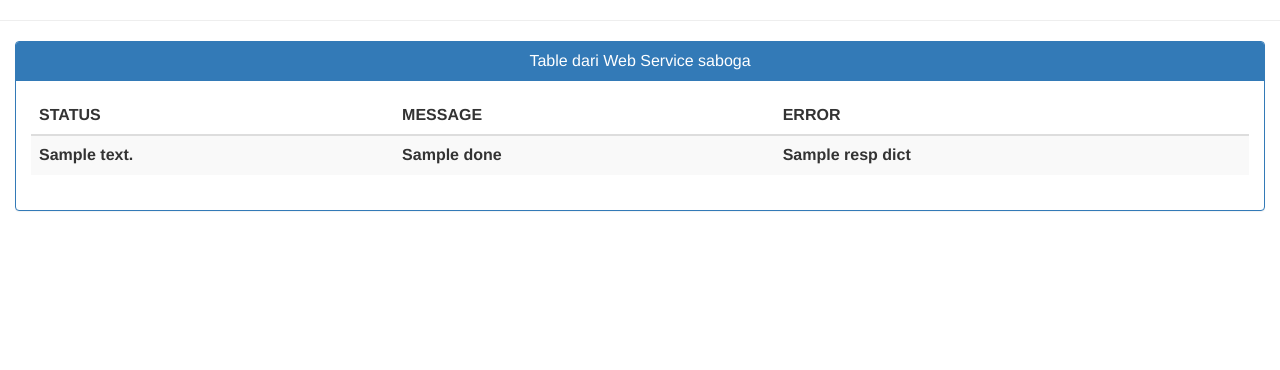
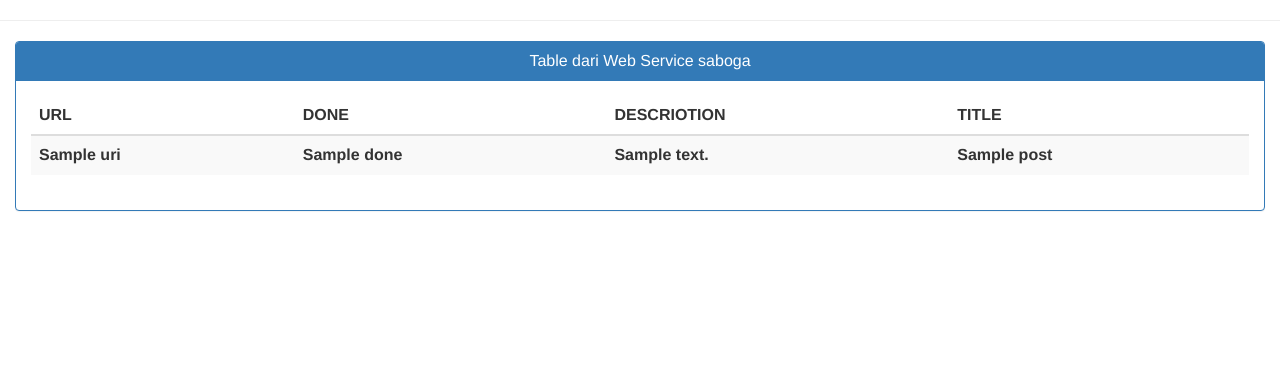
Before and after one commit to irfansuendi/Python, a Flask app: template microblog/app/templates/index.html in a window 1280 px wide. Shown: the part 50-420 px from the top of the page. Run offline with Flask 2, Linux system fonts and the light colour scheme; the template is opened without the code that fills it: most values are stand-ins (such as "Sample title", 1, 10 or a date in 2020).

Commit message:
comit 29112016

```diff
--- a/microblog/app/templates/FormInputPenjualan.html
+++ b/microblog/app/templates/FormInputPenjualan.html
@@ -5,7 +5,7 @@
 	      <h3 class="panel-title">Input Penjualan</h3>
 	    </div>
 	    <div class="panel-body">
-			<form class="navbar-form navbar-Left">
+			<form class="navbar-form navbar-Left" >
 				<table>
 					<tr>
 						<div class="form-group">
--- a/microblog/app/templates/base.html
+++ b/microblog/app/templates/base.html
@@ -26,12 +26,12 @@
           <ul class="nav navbar-nav">
             <li class="active"><a href="/index">Home</a></li>
             <li><a href="/InputJual">Input Penjualan</a></li>
-            <li><a href="/login">Login</a></li>
+            <li><a href="/">Login</a></li>
             <li class="dropdown">
               <a href="#" class="dropdown-toggle" data-toggle="dropdown" role="button" aria-haspopup="true" aria-expanded="false">Dropdown <span class="caret"></span></a>
               <ul class="dropdown-menu">
-                <li><a href="#">Action</a></li>
-                <li><a href="#">Another action</a></li>
+                <li><a href="/get">GET</a></li>
+                <li><a href="/post">POST</a></li>
                 <li><a href="#">Something else here</a></li>
                 <li role="separator" class="divider"></li>
                 <li class="dropdown-header">Nav header</li>
--- a/microblog/app/templates/index.html
+++ b/microblog/app/templates/index.html
@@ -9,17 +9,19 @@
         <table class="table table-striped">
             <thead>
               <tr>
-                <th>STATUS</th>
-                <th>MESSAGE</th>
-                <th>ERROR</th>
+                <th>URL</th>
+                <th>DONE</th>
+                <th>DESCRIOTION</th>
+                <th>TITLE</th>
               </tr>
             </thead>
             <tbody>
-              {% for post in resp_dict %}
+              {% for post in resp_dict['tasks'] %}
               <tr>
-                <td><div><b>{{ resp_dict.description}}</b></div></td>
-                <td><div><b>{{ resp_dict.done}}</b></div></td>
-                <td><div><b>{{ resp_dict.title}}</b></div></td>
+                <td><div><b>{{post.uri}}</b></div></td>
+                <td><div><b>{{post.done}}</b></div></td>
+                <td><div><b>{{post.description}}</b></div></td>
+                <td><div><b>{{post.title}}</b></div></td>
               </tr>
               {% endfor %}
             </tbody>
```
Also changed, not shown: microblog/app/views.py (+19 -18 lines), 3 other files.
